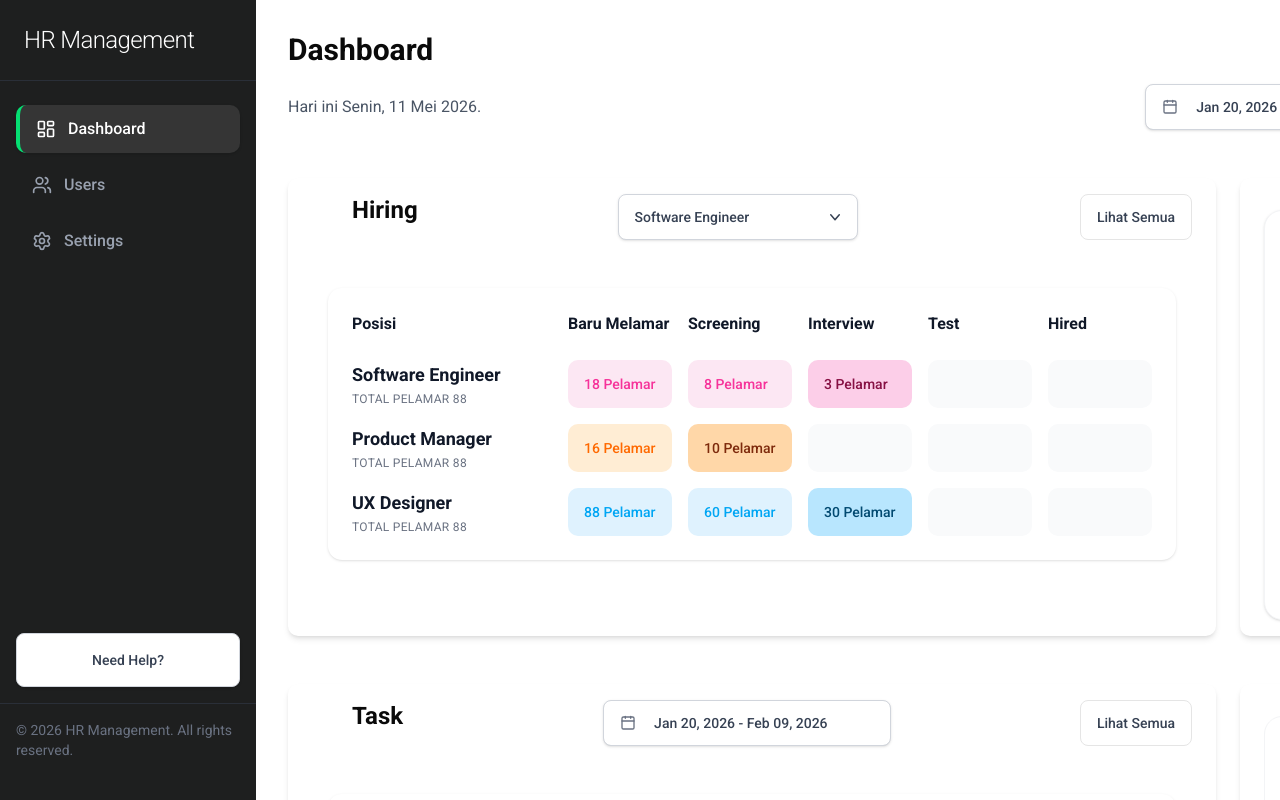
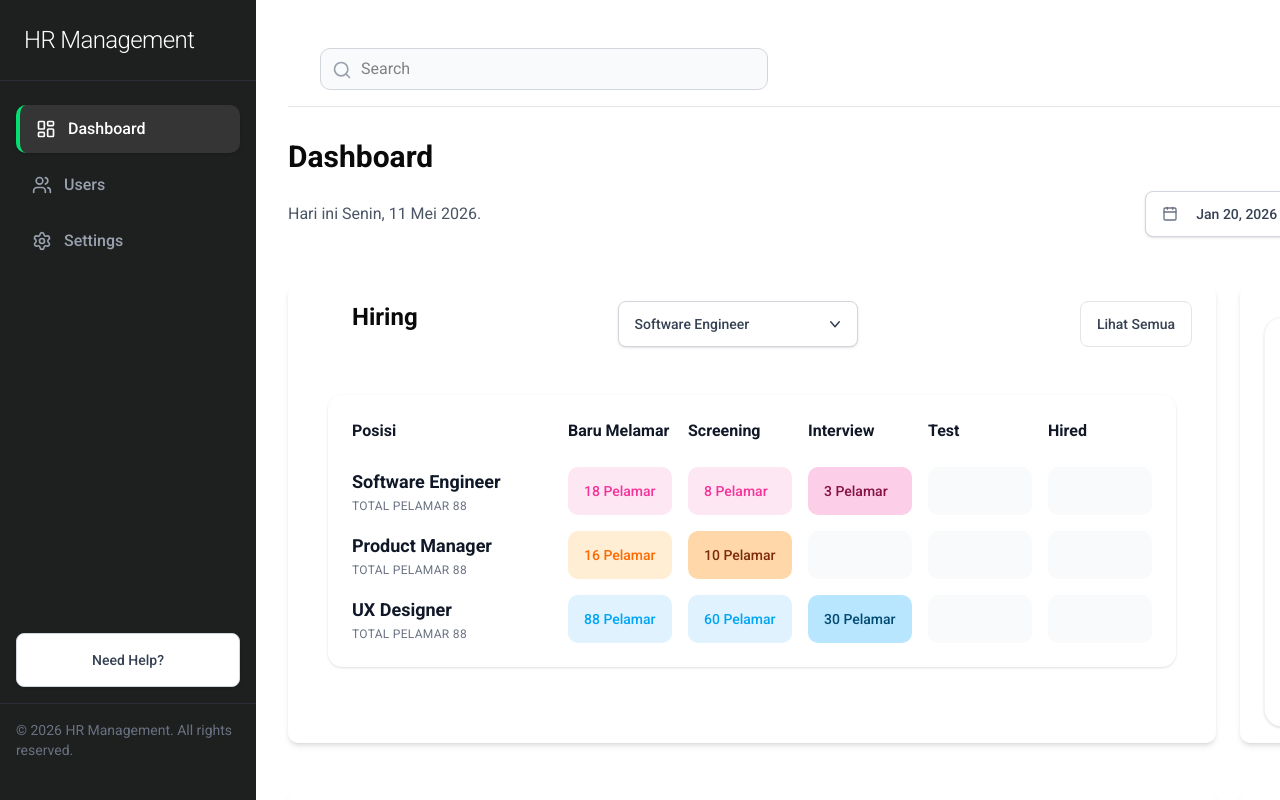
Before and after one commit to AmarMsd/dashboard-next-js, a Next.js app: page / in a window 1280 px wide. Shown: the top 800 px of the page. Built offline with nearby package versions, Linux system fonts and the light colour scheme; sample sign-in values are in the browser's storage.

Commit message:
feat: add navbar components

```diff
--- a/src/app/(dashboard)/page.jsx
+++ b/src/app/(dashboard)/page.jsx
@@ -10,12 +10,15 @@ import RecruitmentTable from "@/components/RecruitmentTable/RecruitmentTable"
 import JobSummary from "@/components/JobSummary/JobSummary"
 import TaskCard from "@/components/Task/Task"
 import Employee from "@/components/Employee/Employee"
+import Navbar from "../../components/Navbar/Navbar";
 
 export default function DashboardPage() {
 
 
   return (
     <>
+      <Navbar />
+
       <h1 className="text-3xl font-bold">Dashboard</h1>
       <div className="flex items-center justify-between gap-4 mt-4">
         <p className="text-gray-600">Hari ini Senin, 11 Mei 2026.</p>
```
